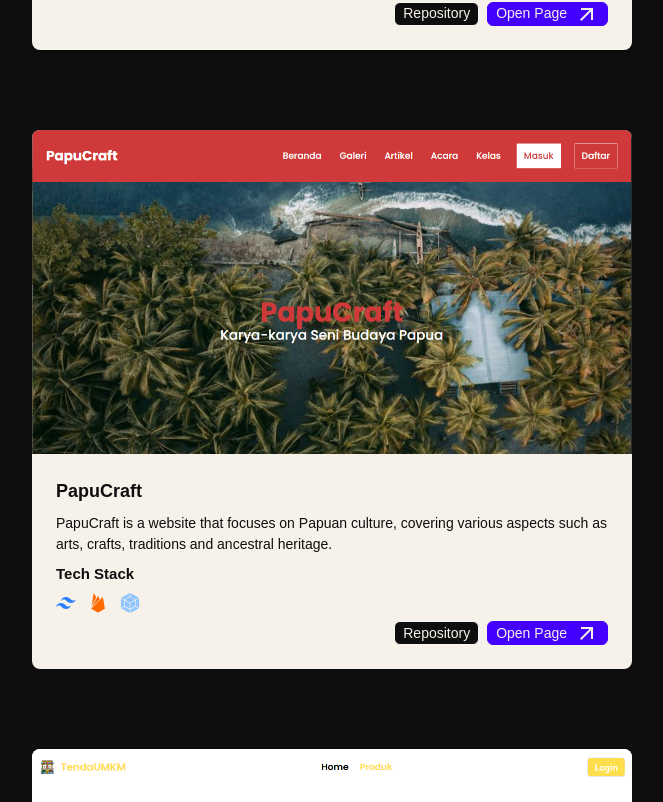
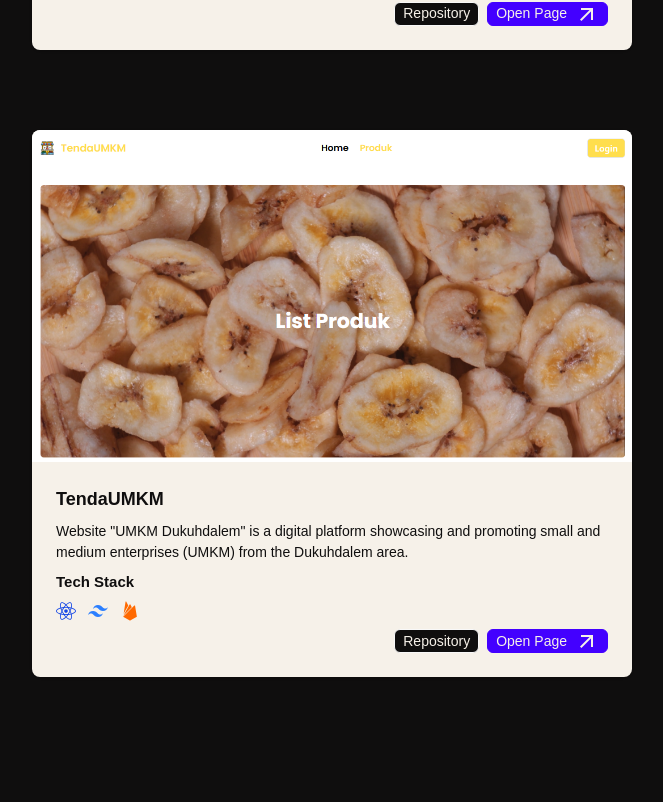
Before and after one commit to mrakasondara/portfolio-new, a React (Vite) app: page / in a window 1280 px wide. Shown: the part 2156-2958 px from the top of the page, without its empty margins (308-971 px from the left). Built offline with nearby package versions, Linux system fonts and the light colour scheme; a web font is replaced by a local one.

Commit message:
feat : remove papucraft from portfolio projects

```diff
--- a/src/components/sections/portfolio/Portfolio.jsx
+++ b/src/components/sections/portfolio/Portfolio.jsx
@@ -7,8 +7,6 @@ const Portfolio = () => {
     duration: 0.7,
     ease: "easeInOut",
   };
-
-  console.log(items.reverse());
 
   return (
     <motion.div
--- a/src/data/portfolio.js
+++ b/src/data/portfolio.js
@@ -101,30 +101,6 @@ export const portfolioItems = [
     ],
   },
   {
-    image: "/portfolio/papucraft.png",
-    title: "PapuCraft",
-    desc: "PapuCraft is a website that focuses on Papuan culture, covering various aspects such as arts, crafts, traditions and ancestral heritage.",
-    githubUrl: "https://github.com/azharihsb-27/papucraft",
-    deployUrl: "https://papucraft-capstone.vercel.app/",
-    techStack: [
-      {
-        name: "tailwindcss",
-        component: RiTailwindCssFill,
-        className: "text-blue-500",
-      },
-      {
-        name: "firebase",
-        component: IoLogoFirebase,
-        className: "text-orange-500",
-      },
-      {
-        name: "webpack",
-        component: SiWebpack,
-        className: "text-blue-300",
-      },
-    ],
-  },
-  {
     image: "/portfolio/tendaumkm.png",
     title: "TendaUMKM",
     desc: 'Website "UMKM Dukuhdalem" is a digital platform showcasing and promoting small and medium enterprises (UMKM) from the Dukuhdalem area.',
```
Also changed, not shown: public/portfolio/papucraft.png (deleted).
